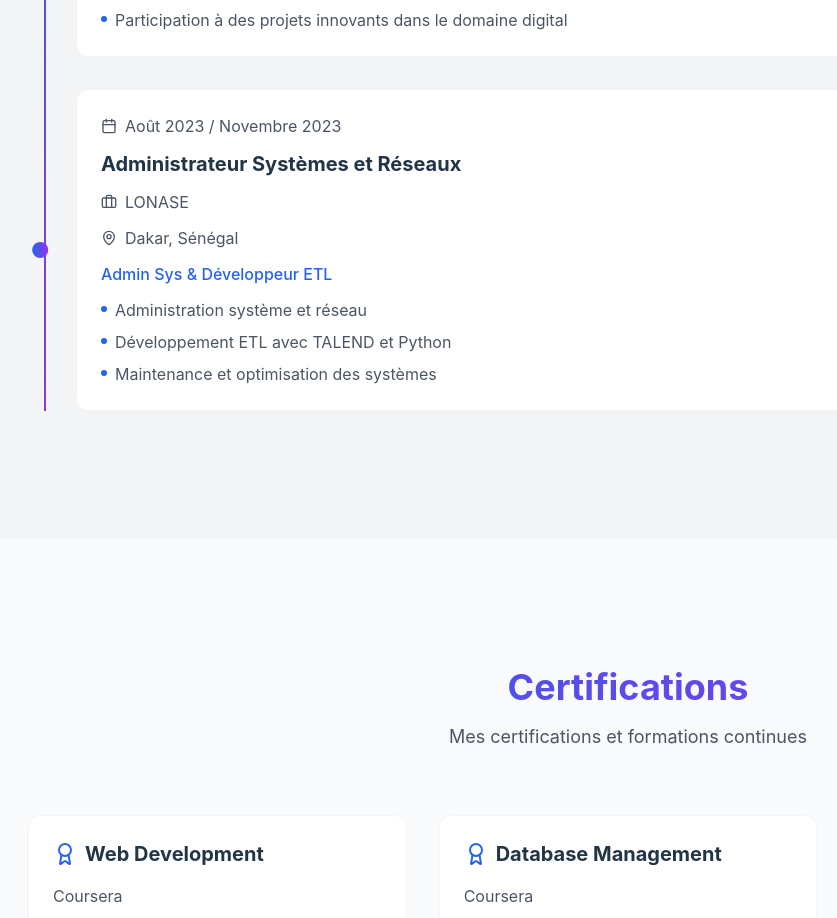
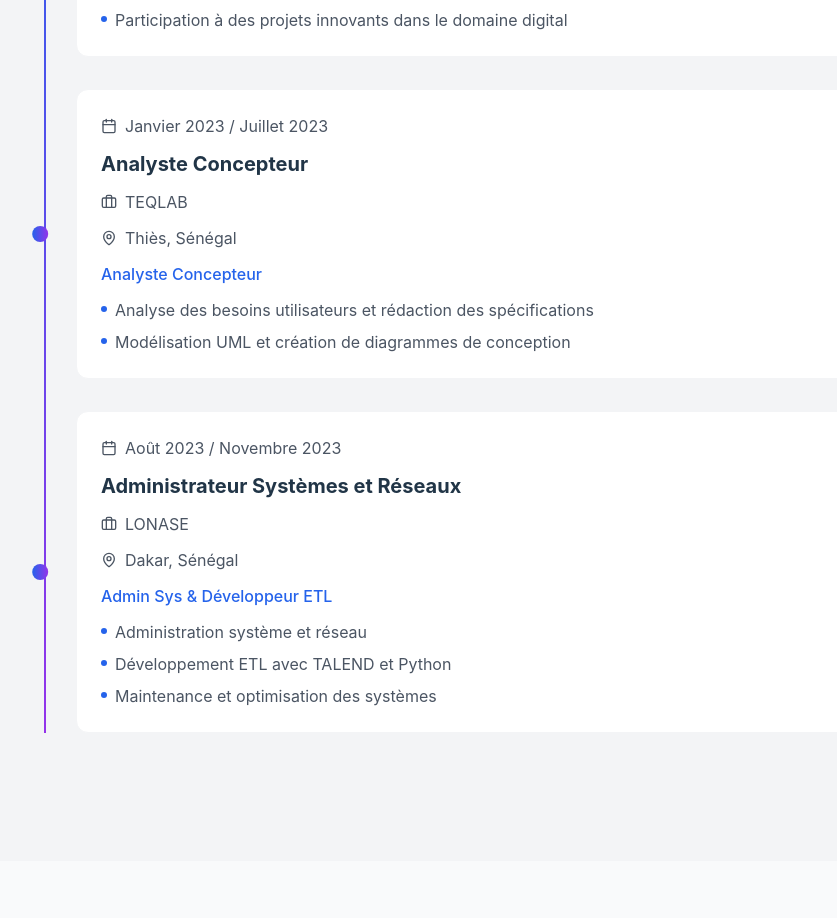
Before and after one commit to avatarodc/Portfolio, a React (Vite) app: page / in a window 1280 px wide. Shown: the part 5886-6804 px from the top of the page, without its empty margins (12-849 px from the left). Built offline with nearby package versions, Linux system fonts and the light colour scheme.

Commit message:
EXPERIENCE

```diff
--- a/src/data/index.ts
+++ b/src/data/index.ts
@@ -228,6 +228,18 @@ import {
       ]
     },
     {
+      id: 'teqlab',
+      date: 'Janvier 2023 / Juillet 2023',
+      title: 'Analyste Concepteur',
+      company: 'TEQLAB',
+      location: 'Thiès, Sénégal',
+      role: 'Analyste Concepteur',
+      achievements: [
+        'Analyse des besoins utilisateurs et rédaction des spécifications',
+        'Modélisation UML et création de diagrammes de conception',
+      ]
+    },
+    {
       id: 'lonase',
       date: 'Août 2023 / Novembre 2023',
       title: 'Administrateur Systèmes et Réseaux',
```
Also changed, not shown: 1 other file (tests, documents, lock files or other folders).
